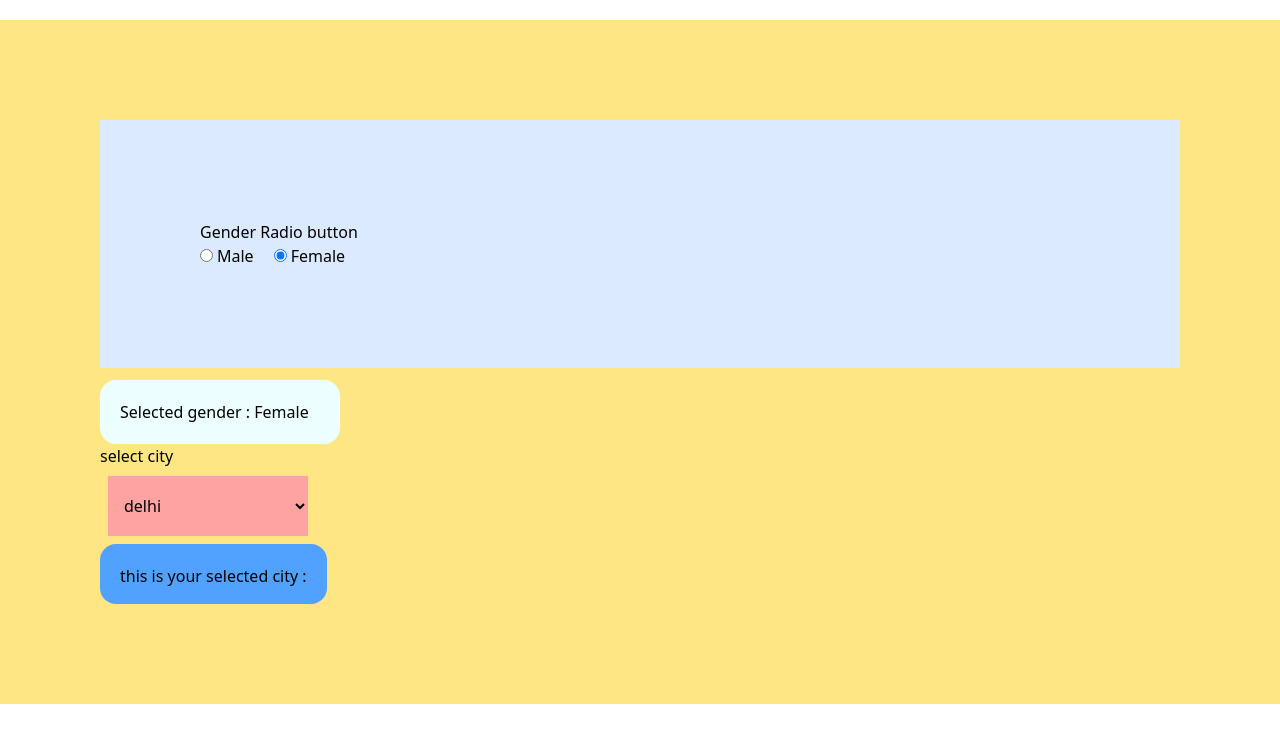
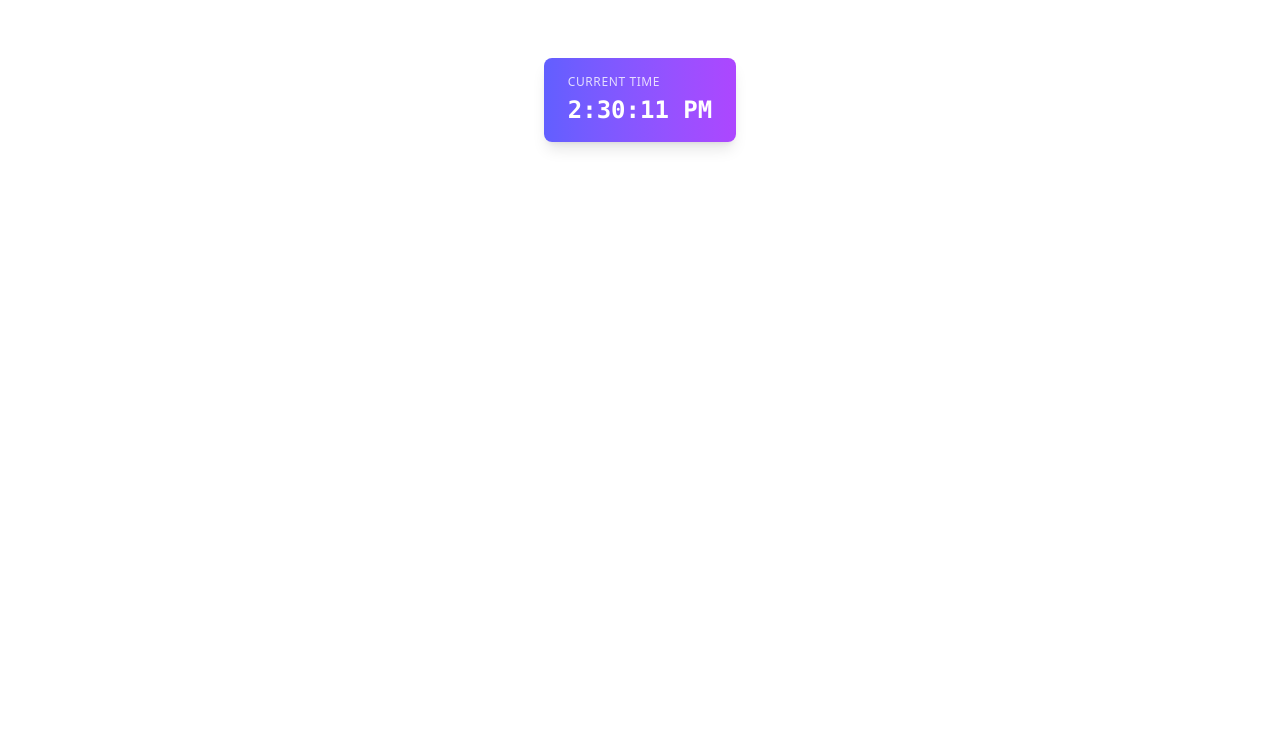
Before and after one commit to Abhimanyu012/learnReact, a React (Vite) app: page / in a window 1280 px wide. Shown: the top 742 px of the page. Built offline with nearby package versions, Linux system fonts and the light colour scheme.

Commit message:
Add Clock and Loops components to display current time and user data

```diff
--- a/src/App.jsx
+++ b/src/App.jsx
@@ -1,11 +1,11 @@
 import React from 'react'
-import User from './components/User'
-import Checkboxes from './components/Checkboxes'
-import Radio from './components/Radio'
+
+import Loops from './components/Loops'
+import Clock from './components/Clock'
 
 const App = () => {
   return (
-    <div><Radio/></div>
+    <div><Clock/></div>
   )
 }
 
--- /dev/null
+++ b/src/components/Clock.jsx
@@ -0,0 +1,23 @@
+import React, { useEffect, useState } from 'react'
+
+const Clock = () => {
+    const [time, setTime] = useState(0)
+
+    useEffect(() => {
+        setInterval(() => {
+            setTime(new Date().toLocaleTimeString())
+        }, 1000);
+    }, [])
+
+
+    return (
+        <div className="flex items-center justify-center h-50">
+            <div className="bg-linear-to-r from-indigo-500 to-purple-500 text-white px-6 py-4 rounded-lg shadow-lg">
+                <div className="text-xs uppercase tracking-wider opacity-80">Current Time</div>
+                <div className="mt-1 text-2xl font-mono font-semibold">{time}</div>
+            </div>
+        </div>
+    )
+}
+
+export default Clock
--- /dev/null
+++ b/src/components/Loops.jsx
@@ -0,0 +1,48 @@
+const Loops = () => {
+    const userData = [
+        { name: "abhi", email: "email.test.@gmail.com", age: 15, id: 1 },
+        { name: "john", email: "john.test.@gmail.com", age: 15, id: 2 },
+        { name: "thomas", email: "thomas.test.@gmail.com", age: 15, id: 3 },
+    ];
+
+    return (
+        <div className="mx-auto max-w-4xl mt-8 p-6">
+            <h2 className="text-2xl font-semibold mb-4">Users</h2>
+
+            <div className="overflow-x-auto rounded-lg shadow">
+                <table className="min-w-full divide-y divide-gray-200 bg-white">
+                    <caption className="sr-only">List of users</caption>
+                    <thead className="bg-gray-50">
+                        <tr>
+                            <th scope="col" className="px-6 py-3 text-left text-xs font-medium text-gray-500 uppercase tracking-wider">
+                                Id
+                            </th>
+                            <th scope="col" className="px-6 py-3 text-left text-xs font-medium text-gray-500 uppercase tracking-wider">
+                                Name
+                            </th>
+                            <th scope="col" className="px-6 py-3 text-left text-xs font-medium text-gray-500 uppercase tracking-wider">
+                                Email
+                            </th>
+                            <th scope="col" className="px-6 py-3 text-left text-xs font-medium text-gray-500 uppercase tracking-wider">
+                                Age
+                            </th>
+                        </tr>
+                    </thead>
+
+                    <tbody className="bg-white divide-y divide-gray-200">
+                        {userData.map((data) => (
+                            <tr key={data.id} className="hover:bg-gray-50">
+                                <td className="px-6 py-4 whitespace-nowrap text-sm font-medium text-gray-900">{data.id}</td>
+                                <td className="px-6 py-4 whitespace-nowrap text-sm text-gray-700">{data.name}</td>
+                                <td className="px-6 py-4 whitespace-nowrap text-sm text-gray-500">{data.email}</td>
+                                <td className="px-6 py-4 whitespace-nowrap text-sm text-gray-700">{data.age}</td>
+                            </tr>
+                        ))}
+                    </tbody>
+                </table>
+            </div>
+        </div>
+    );
+};
+
+export default Loops;
```
